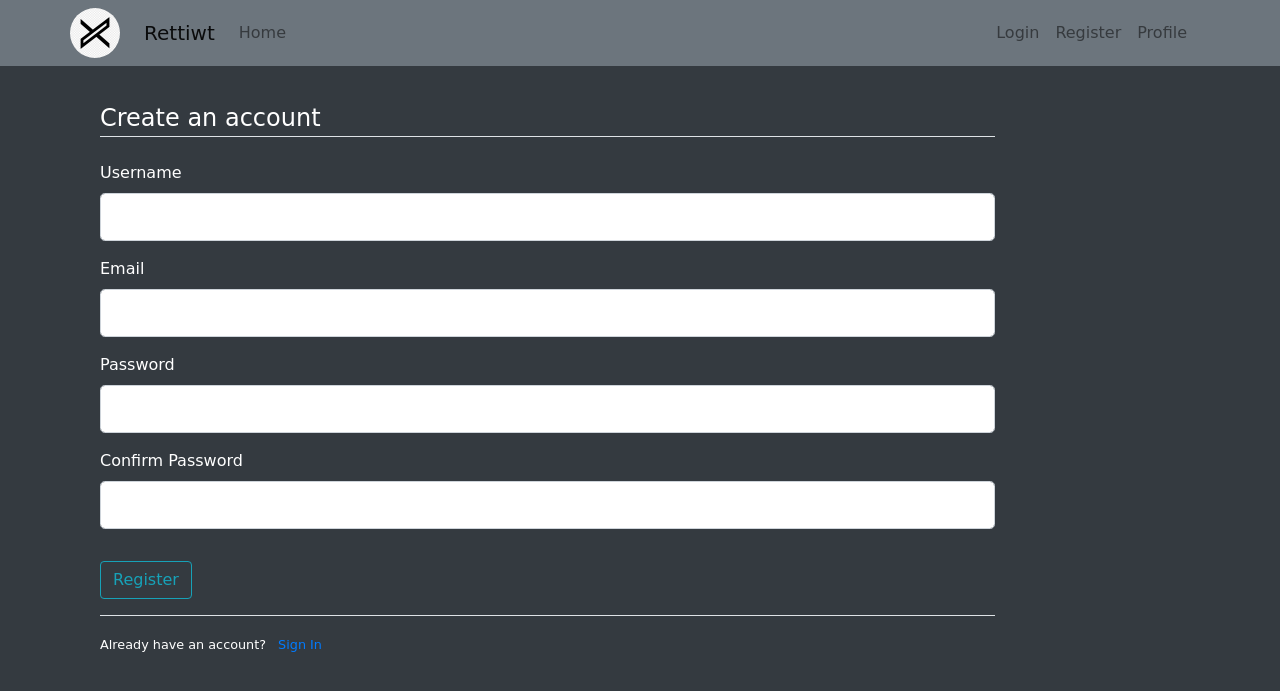
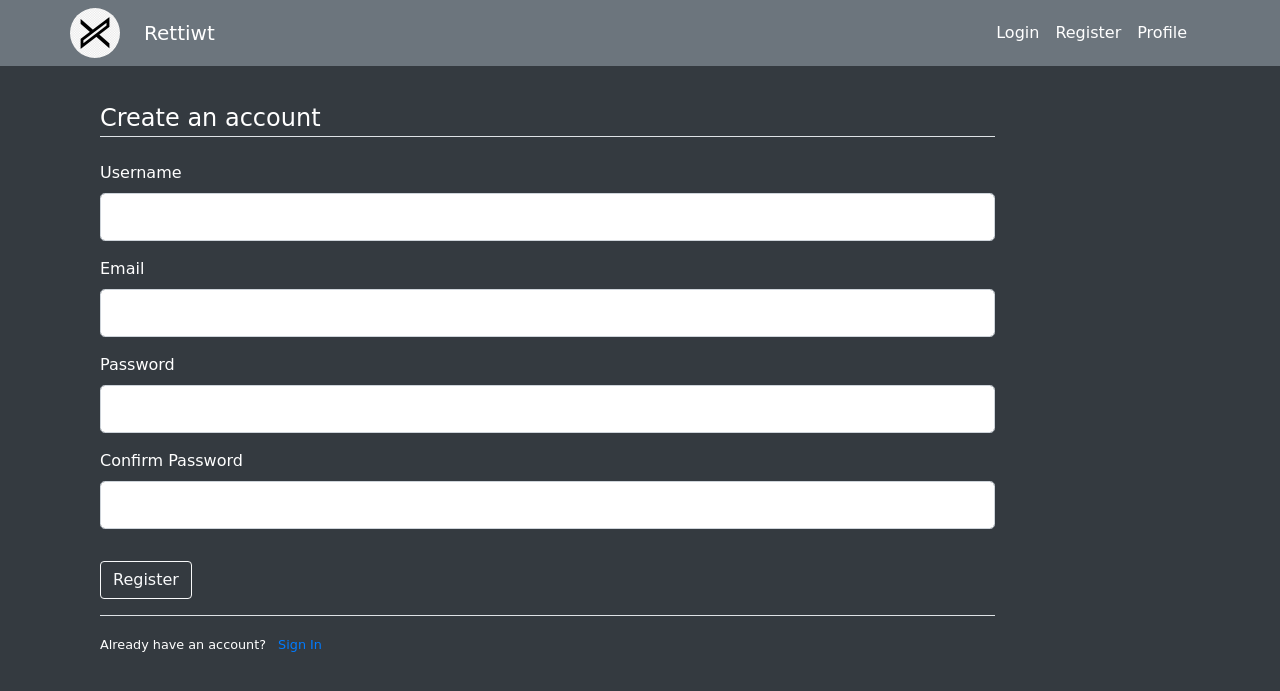
Before and after one commit to migaol/rettiwt, a Flask app: page /register in a window 1280 px wide. Shown: the top 691 px of the page. Run offline with Flask 3, Linux system fonts and the light colour scheme.

Commit message:
visual changes

```diff
--- a/rettiwt/static/main.css
+++ b/rettiwt/static/main.css
@@ -8,3 +8,7 @@ body {
   height: 50px;
   width: 50px;
 }
+
+.navbar-brand, .nav-item.nav-link {
+    color: white !important;
+}
--- a/rettiwt/templates/baselayout.html
+++ b/rettiwt/templates/baselayout.html
@@ -21,10 +21,7 @@
         <a href="/">
           <img src="static/sideways_x.png" class="rounded-circle logo-img mr-4">
         </a>
-        <a class="navbar-brand" href="/">Rettiwt</a>
-        <div class="navbar-nav mr-auto">
-          <a class="nav-item nav-link" href="{{ url_for('home') }}">Home</a>
-        </div>
+        <a class="navbar-brand mr-auto" href="/">Rettiwt</a>
         <div class="navbar-nav">
           <a class="nav-item nav-link" href="{{ url_for('login') }}">Login</a>
           <a class="nav-item nav-link" href="{{ url_for('register') }}">Register</a>
--- a/rettiwt/templates/register.html
+++ b/rettiwt/templates/register.html
@@ -63,7 +63,7 @@
         </div>
       </fieldset>
       <div class="form-group">
-        {{ form.submit(class="btn btn-outline-info") }}
+        {{ form.submit(class="btn btn-outline-light") }}
       </div>
     </form>
   </div>
```
Also changed, not shown: rettiwt/utils.py (added), 1 other file.
